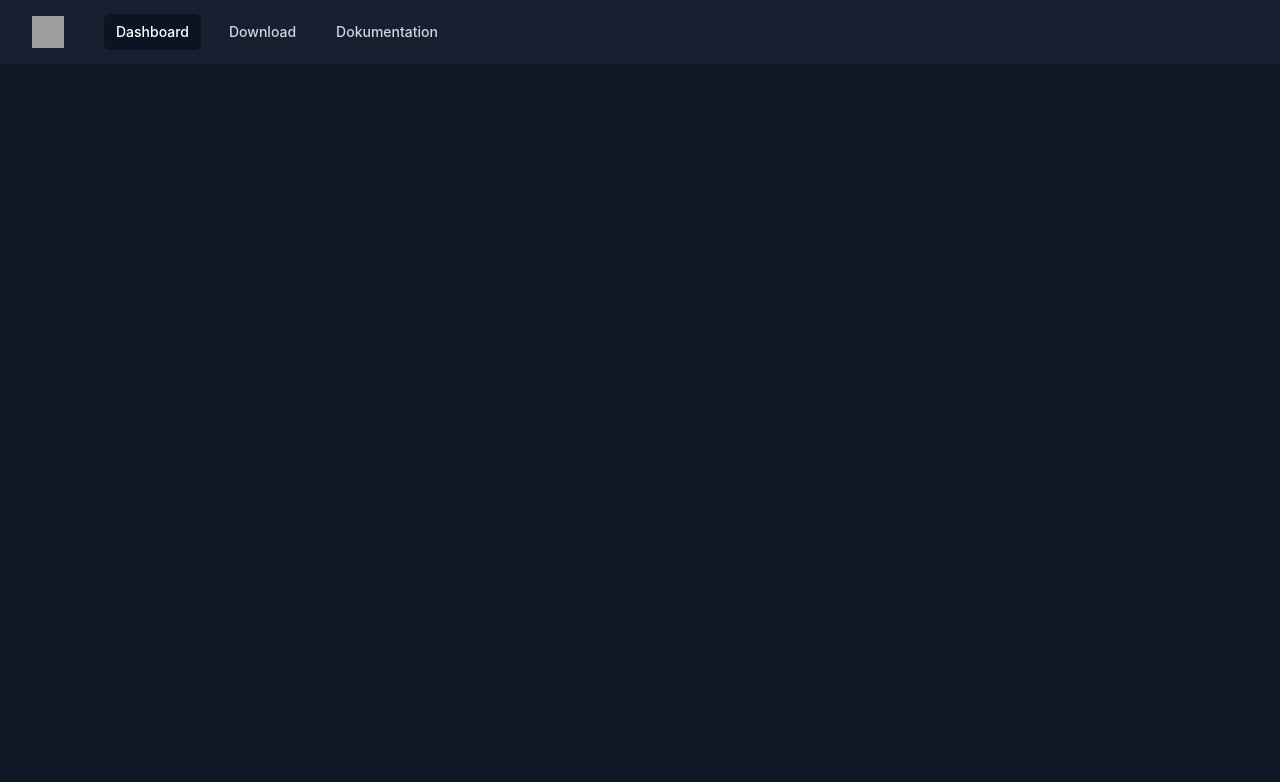
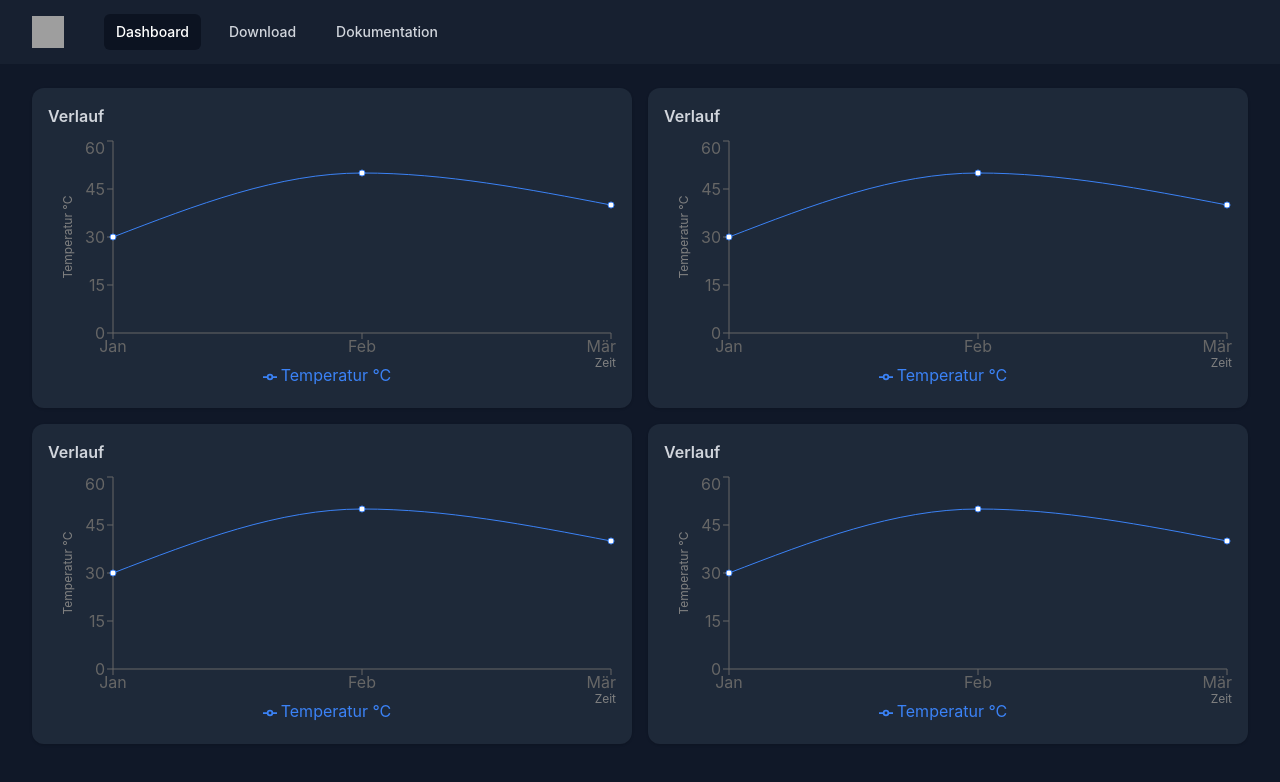
Before and after one commit to eliaspfe/Wetterstation, a React (Vite) app in the folder frontend/: page / in a window 1280 px wide. Shown: the top 782 px of the page. Built offline with nearby package versions, Linux system fonts and the light colour scheme; grey boxes are pictures that could not be loaded.

Commit message:
charts added - no real data yet

```diff
--- a/frontend/package.json
+++ b/frontend/package.json
@@ -16,6 +16,7 @@
     "react": "^19.2.4",
     "react-dom": "^19.2.4",
     "react-router-dom": "^7.13.2",
+    "recharts": "^3.8.1",
     "tailwindcss": "^4.2.2"
   },
   "devDependencies": {
--- /dev/null
+++ b/frontend/src/components/Chart.tsx
@@ -0,0 +1,24 @@
+import { LineChart, Line, XAxis, YAxis, Tooltip, ResponsiveContainer, Legend } from 'recharts';
+
+const data = [
+  { name: 'Jan', value: 30, real: 1000 },
+  { name: 'Feb', value: 50, real: 60 },
+  { name: 'Mär', value: 40, real: 70 },
+];
+
+export default function Chart() {
+  return (
+    <div className="w-full h-64">
+      <ResponsiveContainer>
+        <LineChart data={data}>
+          <XAxis dataKey="name" label={{value: 'Zeit', position: 'insideRight', dy: 15, dx: 10, style: {fontSize: 12}}}/>
+          <YAxis label={{ value: 'Temperatur °C', angle: -90, position: 'middle', style: { fontSize: 12 }, dx: -15 }}/>
+          <Tooltip />
+          <Legend />
+          <Line type="monotone" dataKey="value" stroke="#3b82f6" name="Temperatur °C" />
+          {/* <Line type="monotone" dataKey="real" stroke="#f63b3b" name="Referenzdaten" /> */}
+        </LineChart>
+      </ResponsiveContainer>
+    </div>
+  );
+}
--- a/frontend/src/pages/Dashboard.tsx
+++ b/frontend/src/pages/Dashboard.tsx
@@ -1,6 +1,7 @@
 import { Disclosure, DisclosureButton, DisclosurePanel } from '@headlessui/react'
 import { Bars3Icon, XMarkIcon } from '@heroicons/react/24/outline'
 import { Link } from 'react-router-dom'
+import Chart from '../components/Chart'
 
 const navigation = [
   { name: 'Dashboard', href: '/', current: true },
@@ -8,22 +9,6 @@ const navigation = [
   { name: 'Dokumentation', href: '/docs', current: false },
 ]
 
-// interface User {x
-//     name: string
-//     email: string
-//     imageUrl: string
-// }
-
-// interface NavItem {
-//     name: string
-//     href: string
-//     current: boolean
-// }
-
-// interface UserNavItem {
-//     name: string
-//     href: string
-// }
 
 function classNames(...classes: (string | undefined | null | false)[]): string {
     return classes.filter(Boolean).join(' ')
@@ -107,8 +92,24 @@ export default function Dashboard() {
         </header> */}
         <main>
           <div className="mx-auto max-w-7xl px-4 py-6 sm:px-6 lg:px-8">
-
-            {/* Your content */}
+            <div className="grid grid-cols-2 gap-4">
+              <div className="bg-gray-800 p-4 rounded-xl shadow">
+                <h2 className="text-gray-300 font-semibold mb-2">Verlauf</h2>
+                <Chart />
+              </div>
+              <div className="bg-gray-800 p-4 rounded-xl shadow">
+                <h2 className="text-gray-300 font-semibold mb-2">Verlauf</h2>
+                <Chart />
+              </div>
+                <div className="bg-gray-800 p-4 rounded-xl shadow">
+                <h2 className="text-gray-300 font-semibold mb-2">Verlauf</h2>
+                <Chart />
+              </div>
+                <div className="bg-gray-800 p-4 rounded-xl shadow">
+                <h2 className="text-gray-300 font-semibold mb-2">Verlauf</h2>
+                <Chart />
+              </div>
+            </div>
 
             </div>
         </main>
```
Also changed, not shown: frontend/src/pages/Docs.tsx (+0 -16 lines), frontend/src/pages/Download.tsx (+0 -16 lines), 1 other file (tests, documents, lock files or other folders).
